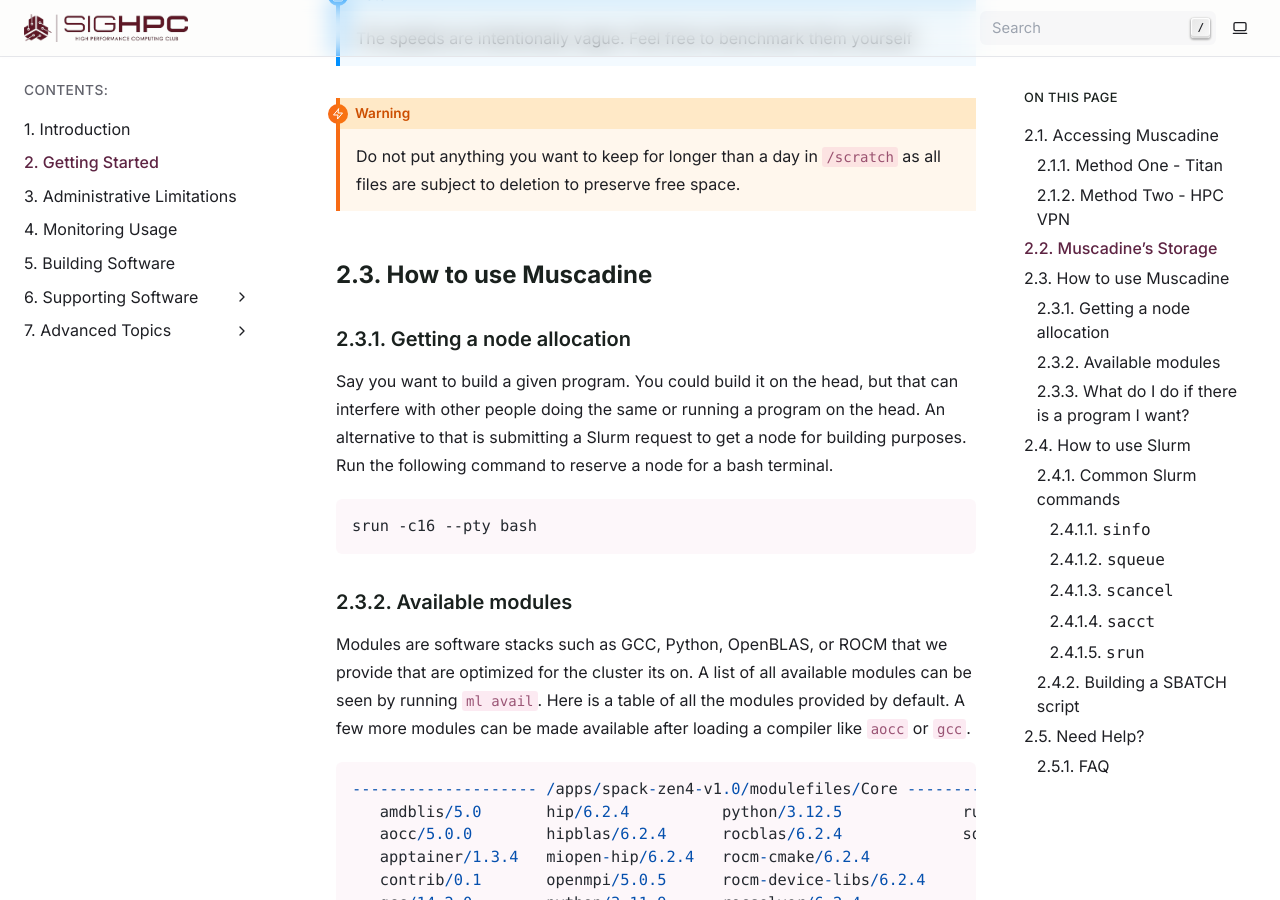
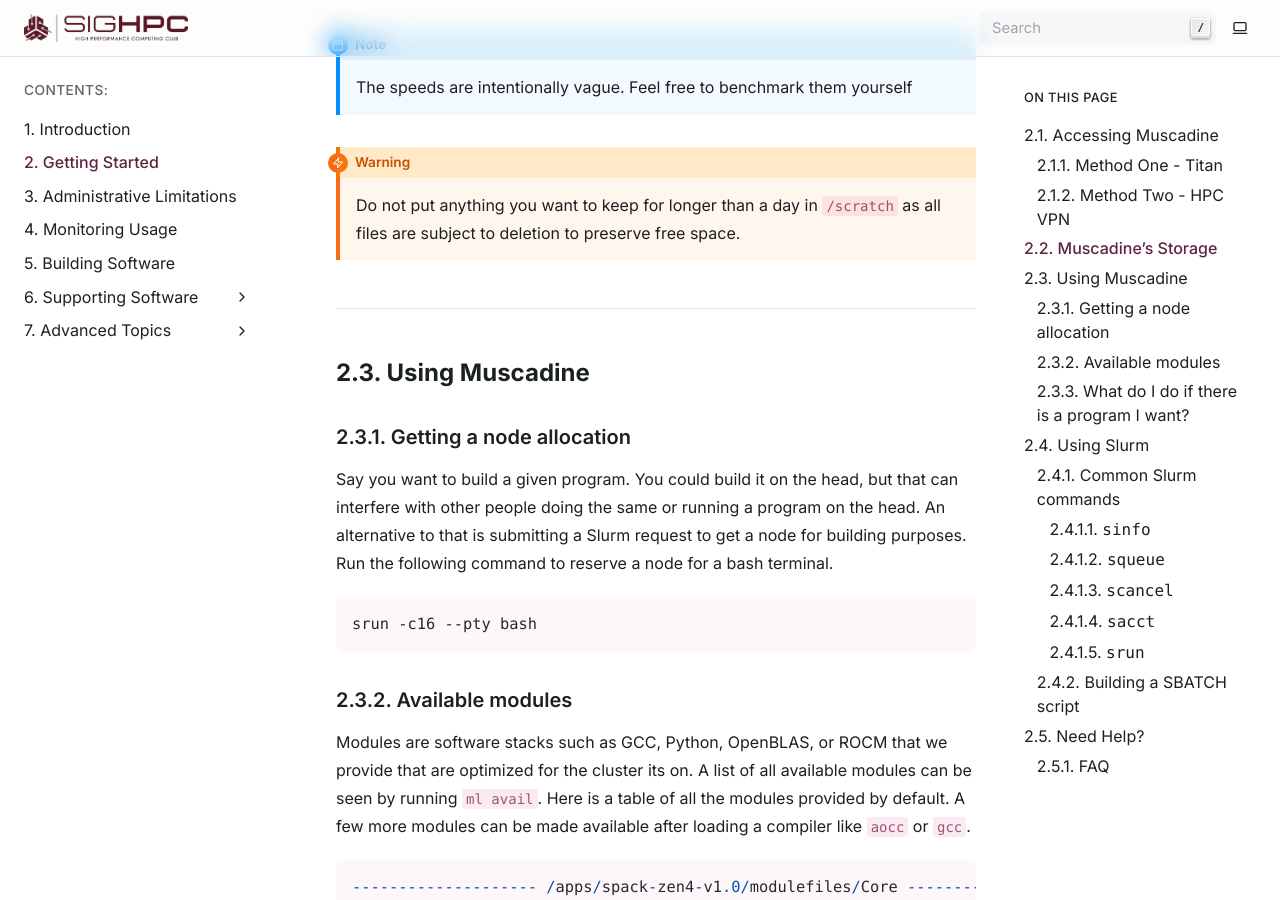
Before and after one commit to msstate-sighpc/muscadine-docs, a Sphinx documentation site: the page built from docs/user-docs.md, in a window 1280 px wide and 900 px high, scrolled down 1976 px. Built offline with Sphinx 7.4.7, drawn with Linux system fonts in a browser that asks for light colours; some of the changed text lies outside the part shown.

Commit message:
breaker lines

````diff
--- a/docs/user-docs.md
+++ b/docs/user-docs.md
@@ -23,6 +23,8 @@ Method Two involves logging into the HPCC VPN. Go to https://servicedesk.its.mss
 ssh <NetID>@muscadine-node-1.hpc.msstate.edu
 ```
 
+---
+
 ## Muscadine's Storage
 You are provided a decently fast and shared home directory. This is the location you start after connecting into Muscadine. You are welcome to keep stuff in your home directory, but there are also `/scratch` and `/work` that you can use.
 
@@ -43,7 +45,9 @@ The speeds are intentionally vague. Feel free to benchmark them yourself
 Do not put anything you want to keep for longer than a day in `/scratch` as all files are subject to deletion to preserve free space.
 ```
 
-## How to use Muscadine
+---
+
+## Using Muscadine
 ### Getting a node allocation
 Say you want to build a given program. You could build it on the head, but that can interfere with other people doing the same or running a program on the head. An alternative to that is submitting a Slurm request to get a node for building purposes. Run the following command to reserve a node for a bash terminal.
 
@@ -78,7 +82,9 @@ NOTE: *You only need edit .zshrc once.*
 
 Users can submit a request to add something they have built to `/apps/contrib` for other users to use as well.
 
-## How to use Slurm
+---
+
+## Using Slurm
 ### Common Slurm commands
 #### `sinfo`
 `sinfo` and is a command that lets you see the cluster status. I have ran `sinfo` on Muscadine during a low usage time so all the nodes are idle. It is *highly* recommended to check this before submitting jobs, specifically greater than half a node in size.
@@ -188,6 +194,8 @@ You can submit the SBATCH Script to Slurm via the following command:
 sbatch <sbatchScript>
 ```
 
+---
+
 ## Need Help?
 If you have any issues or questions regarding Muscadine, please email Oliver Higginbotham (odh49@msstate.edu) or put questions in the helpdesk-Muscadine thread channel in our SIG-HPC Discord.
 
````
Also changed, not shown: docs/introduction.md (+6 -0 lines).
